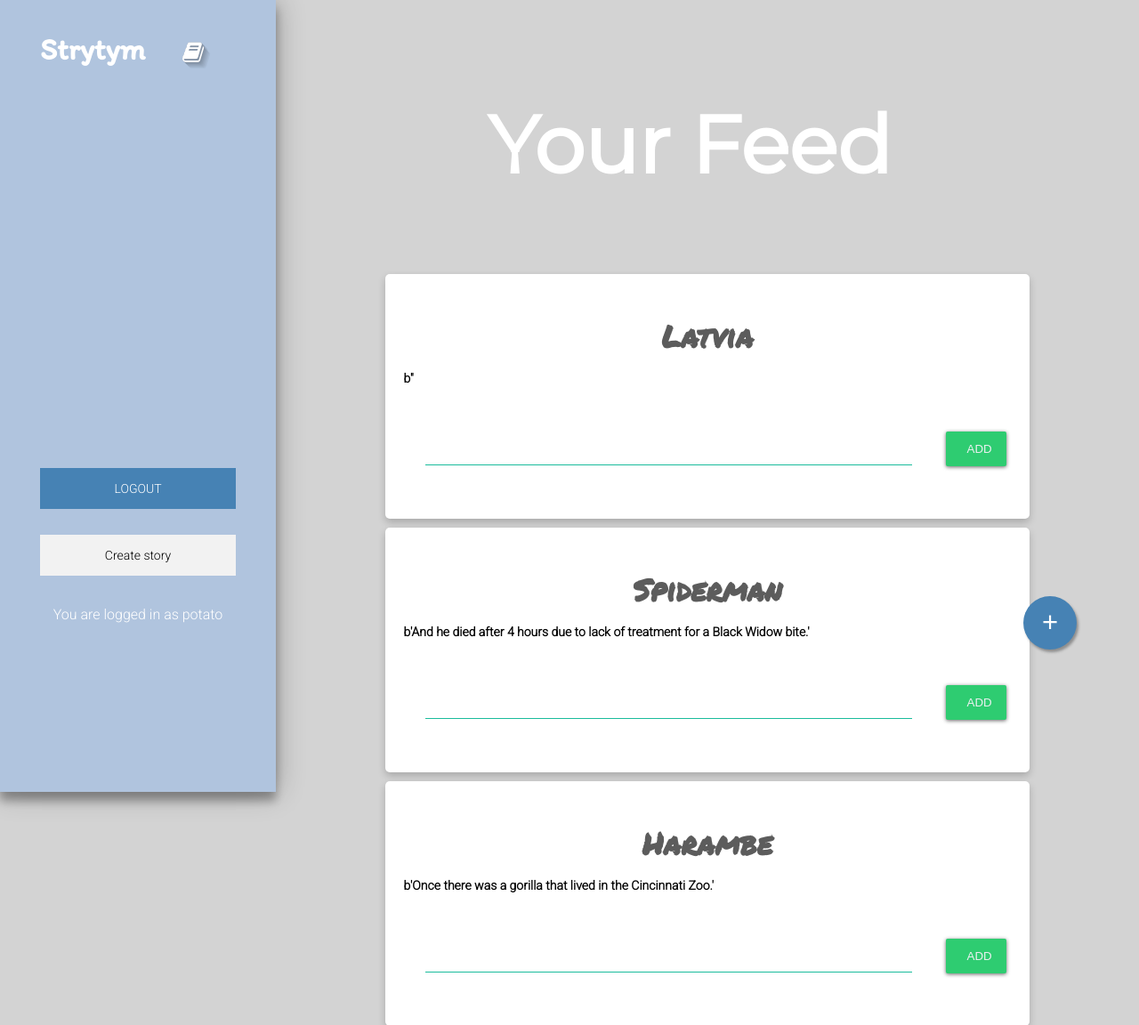
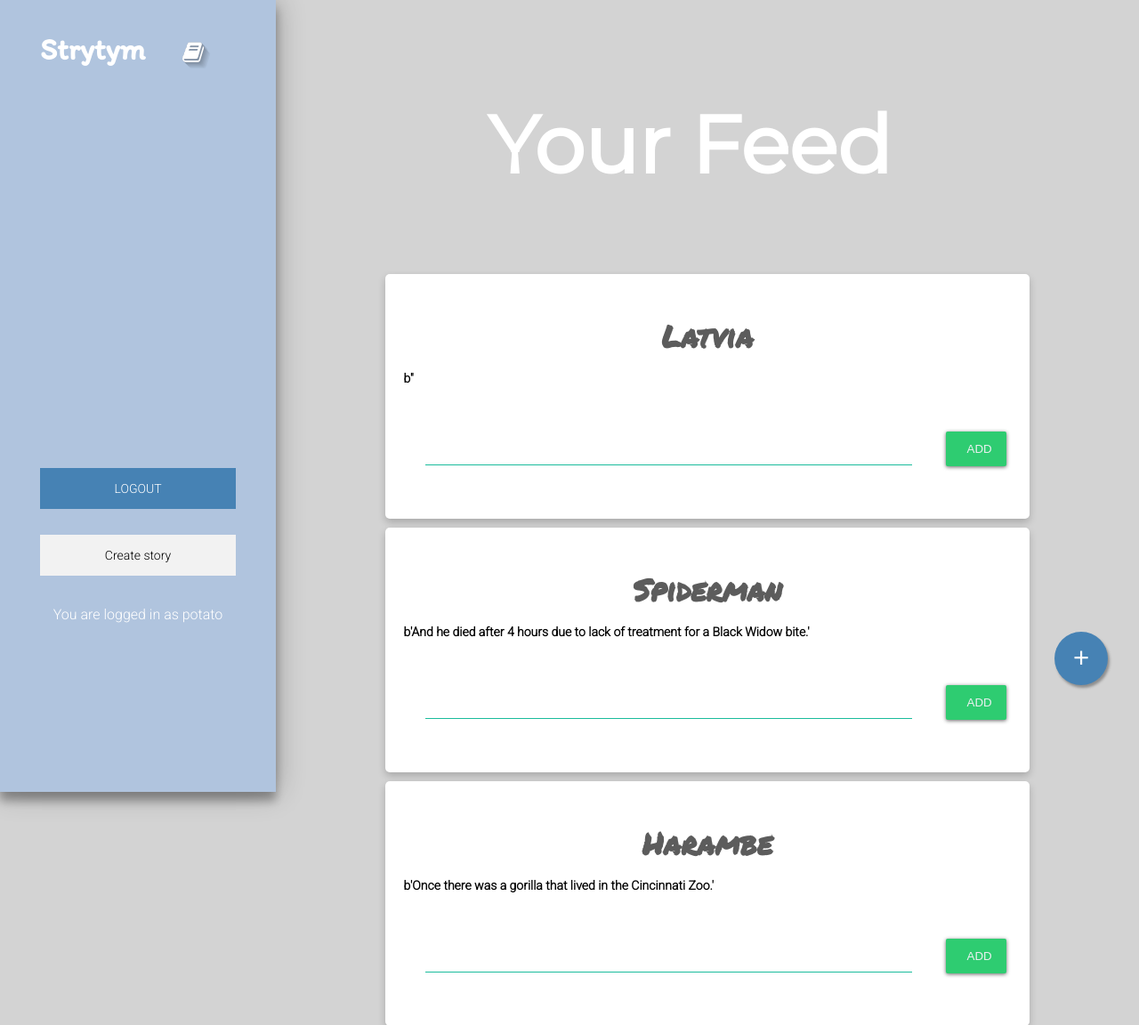
Before and after one commit to eccentricayman/WEBLOGE, a Flask app: page / in a window 1280 px wide. Shown: the top 1152 px of the page at 89% size. Run offline with Flask 2, Linux system fonts and the light colour scheme; a user stored in the database is signed in; data comes from the database, SQL or seed files in the repository; both versions use the stored data as it was after the commit; some libraries are stand-ins or nearby versions.

Commit message:
some minor design changes

```diff
--- a/static/formstyle.css
+++ b/static/formstyle.css
@@ -119,23 +119,27 @@
 
 .fab {
 	animation-delay:1.9s;
-	z-index:900;
     width: 100%;
 	display: inline-block;
     height:100px;
     position: fixed;
-    bottom:70px;;
-    right:70px;
-	  border:none;
+    bottom:30px;;
+    right:35px;
+	border:none;
     font-size:31px;
     color:white;
     background-color:SteelBlue;
     border-radius: 50%;
     width: 60px;
     height: 60px;
+    z-index: 100;
     -webkit-box-shadow: 2px 3px 3px 0px rgba(41, 41, 41, .4);
        -moz-box-shadow: 2px 3px 3px 0px rgba(41, 41, 41, .4);
             box-shadow: 2px 3px 3px 0px rgba(41, 41, 41, .4);
+}
+
+.fab:hover {
+    background-color: #6c9dc6;
 }
 
 .sform button:hover,.form button:active,.form button:focus {
--- a/templates/homepage.html
+++ b/templates/homepage.html
@@ -8,8 +8,12 @@
     {% if user %}<form action="/addstory">
                 <input class="fab animated bounceInDown" type="submit" value="+" />
             </form>{% endif %}
-        <div class="page animated slideInUp" style="">
-            <h3>Your Feed</h3>
+            <div class="page animated slideInUp" style="">
+                {%if user %}
+                <h3>Your Feed</h3>
+                {% else %}
+                <h3>Stories</h3>
+                {% endif %}
             <h2>
                 {% for story in stories %}
                     <div class="card">
```
Also changed, not shown: data/data.db.
